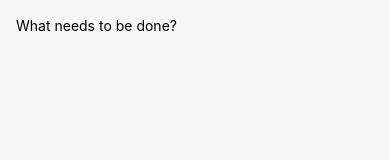
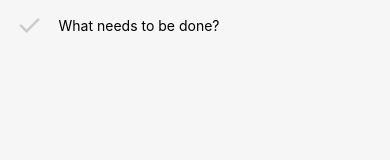
Before and after one commit to jhnmeelr/react-native-todo, a React Native app: screen / in a window 390 px wide. Shown: the top 160 px of the page. Built offline with nearby package versions, Linux system fonts and the light colour scheme.

Commit message:
Add a Toggle All Complete Button with React Native TouchableOpacity

```diff
--- a/App.js
+++ b/App.js
@@ -8,6 +8,7 @@ export default class App extends Component {
   constructor(props) {
     super(props);
     this.state = {
+      allComplete: false,
       value: '',
       items: [],
     };
@@ -23,6 +24,14 @@ export default class App extends Component {
     this.setState({ items: [ ...items, item ], value: '' });
   }
 
+  handleToggleAllComplete = () => {
+    const { allComplete, items } = this.state;
+    const complete = !allComplete;
+    const newItems = items.map((item) => ({ ...item, complete }));
+
+    this.setState({ items: newItems, complete });
+  }
+
   handleChange = (value) => {
     this.setState({ value });
   }
@@ -36,6 +45,7 @@ export default class App extends Component {
           value={value}
           onAddItem={this.handleAddItem}
           onChange={this.handleChange}
+          onToggleAllComplete={this.handleToggleAllComplete}
         />
         <View style={styles.content}>
 
--- a/header.js
+++ b/header.js
@@ -1,13 +1,16 @@
 import React, { Component } from 'react';
 
-import { View, Text, StyleSheet, TextInput } from 'react-native';
+import { View, Text, StyleSheet, TextInput, TouchableOpacity } from 'react-native';
 
 export default class Header extends Component {
   render() {
-    const { value, onChange, onAddItem } = this.props;
+    const { value, onChange, onAddItem, onToggleAllComplete } = this.props;
 
     return (
       <View style={styles.header}>
+        <TouchableOpacity onPress={onToggleAllComplete}>
+          <Text style={styles.toggleIcon}>{String.fromCharCode(10003)}</Text>
+        </TouchableOpacity>
         <TextInput
           value={value}
           onChangeText={onChange}
@@ -29,6 +32,11 @@ const styles = StyleSheet.create({
     justifyContent: 'space-around',
     alignItems: 'center',
   },
+  toggleIcon: {
+    fontSize: 30,
+    color: '#ccc',
+    marginRight: 16,
+  },
   input: {
     flex: 1,
     height: 50,
```
